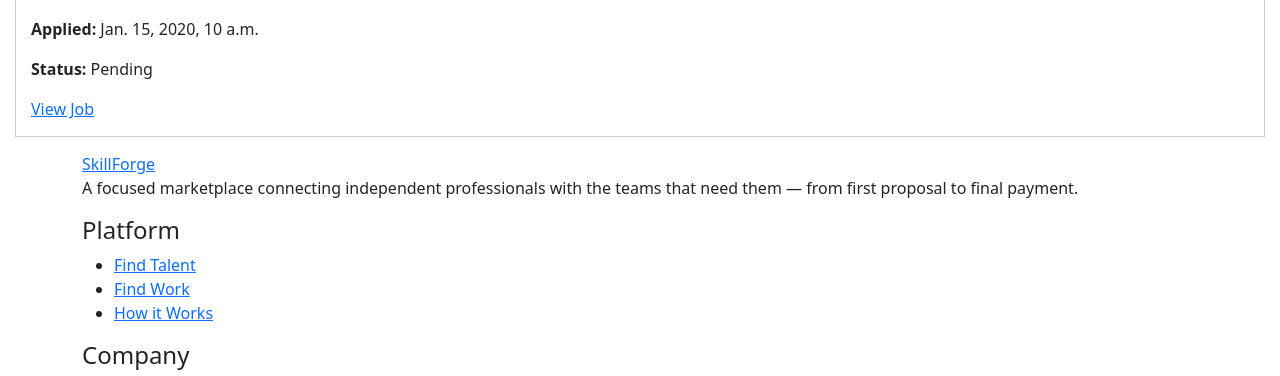
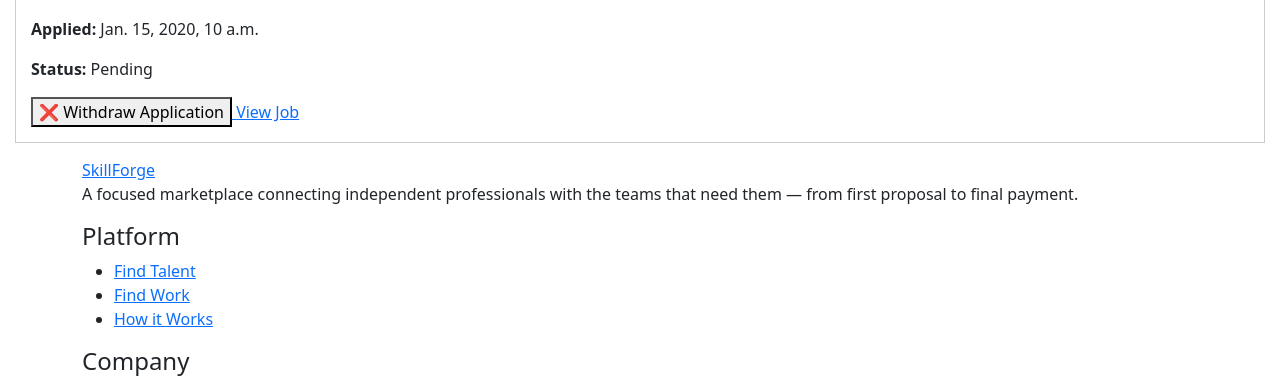
Before and after one commit to syedowes81-maker/SkillForge, a Django app: page /jobs/applications/ in a window 1280 px wide. Shown: the part 400-776 px from the top of the page. Run offline with Django 5.2, Linux system fonts and the light colour scheme; a user stored in the database is signed in; tables that the repository leaves empty hold one stand-in row (values such as "Sample post"); data that the repository does not hold is empty.

Commit message:
feat: allow freelancers to withdraw applications

```diff
--- a/jobs/templates/jobs/my_applications.html
+++ b/jobs/templates/jobs/my_applications.html
@@ -60,7 +60,13 @@
                 <strong>Status:</strong>
                 {{ application.status }}
             </p>
+            {% if application.status == "Pending" %}
 
+    <a href="{% url 'withdraw_application' application.id %}">
+        <button>❌ Withdraw Application</button>
+    </a>
+
+{% endif %}
             <a href="{% url 'job_detail' application.job.id %}">
                 View Job
             </a>
--- a/jobs/urls.py
+++ b/jobs/urls.py
@@ -8,6 +8,7 @@
     path("my-jobs/",views.my_jobs,name="my_jobs"),
     path("saved/", views.saved_jobs, name="saved_jobs"),
     path("<int:id>/apply/", views.apply_job, name="apply_job"),
+    path("<int:id>/withdraw/",views.withdraw_application,name="withdraw_application"),
     path("<int:id>/applicants/", views.view_applicants, name="view_applicants"),
     path("<int:id>/status/<str:status>/",views.update_application_status,name="update_application_status"),
     path("<int:id>/edit/",views.edit_job,name="edit_job"),
--- a/jobs/views.py
+++ b/jobs/views.py
@@ -282,3 +282,19 @@
             "categories": Job.CATEGORY_CHOICES,
         },
     )
+
+@login_required
+def withdraw_application(request, id):
+
+    application = Application.objects.get(id=id)
+
+    # Only the freelancer who submitted the application
+    # can withdraw it
+    if application.freelancer != request.user:
+        return redirect("my_applications")
+
+    # Only pending applications can be withdrawn
+    if application.status == "Pending":
+        application.delete()
+
+    return redirect("my_applications")
```
